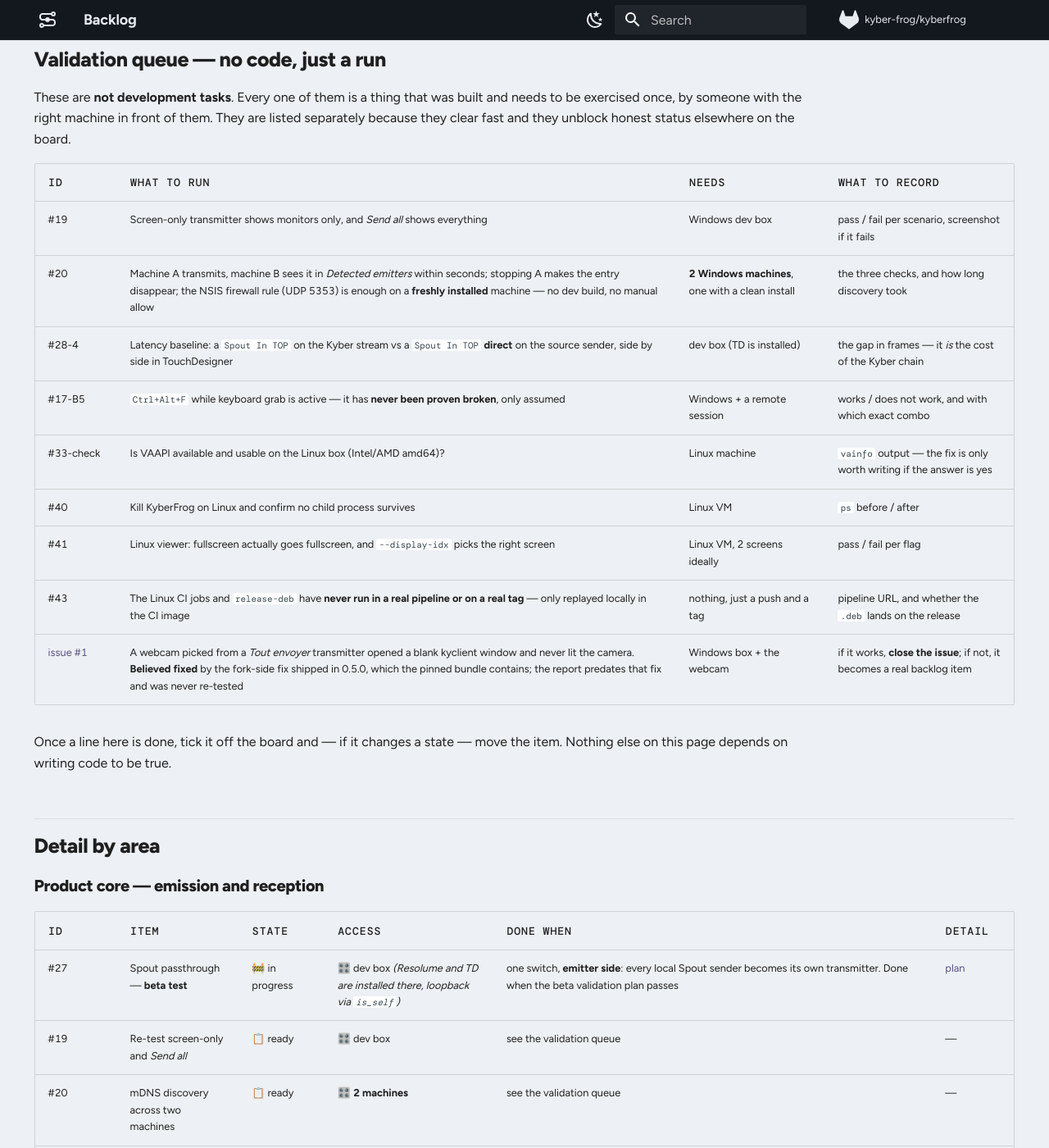
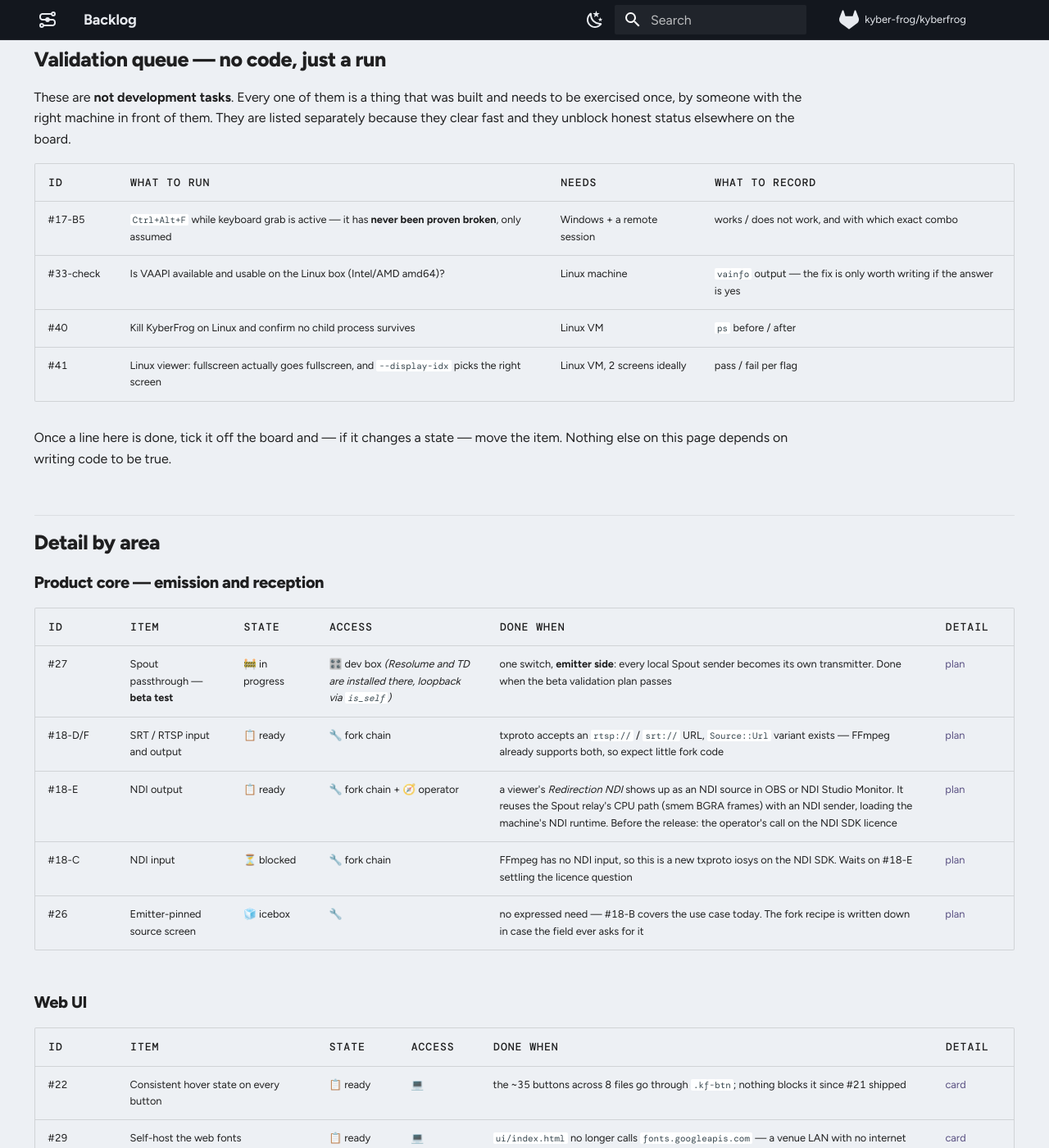
Before and after one commit to CollectiFrog/KyberFrog, an MkDocs documentation site: the page built from docs/dev/backlog.md, in a window 1280 px wide and 1400 px high, scrolled down 3310 px. Shown: the whole window at 82% size. Built offline with MkDocs 1.6.1 and Material for MkDocs 9.7.7, drawn with Linux system fonts in a browser that asks for light colours; comment, search, counter and statistics services are not loaded; some of the changed text lies outside the part shown.

Commit message:
docs(backlog): #19, #20, #28-4, #43 et issue #1 validés, sortis de la file to run
Co-Authored-By: Claude Opus 5.5 <noreply@anthropic.com>

```diff
--- a/docs/dev/backlog.md
+++ b/docs/dev/backlog.md
@@ -12,7 +12,7 @@ card links to the doc that gives the context. Shipped work is in the
 <a href="https://gitlab.com/kyber-frog/kyberfrog/-/blob/main/CHANGELOG.md">CHANGELOG</a>.</p>
 
 <div class="kf-stats">
-  <a class="kf-stat" href="#col-run"><b>9</b><span>to run — no code</span></a>
+  <a class="kf-stat" href="#col-run"><b>4</b><span>to run — no code</span></a>
   <a class="kf-stat" href="#col-laptop"><b>8</b><span>ready · laptop</span></a>
   <a class="kf-stat" href="#col-fork"><b>8</b><span>ready · fork &amp; hardware</span></a>
   <a class="kf-stat" href="#col-progress"><b>2</b><span>in progress</span></a>
@@ -21,48 +21,20 @@ card links to the doc that gives the context. Shipped work is in the
 
 <div class="kf-areas">
   <div class="kf-areabar" aria-hidden="true">
-    <i class="kf-core" style="flex-grow:8"></i><i class="kf-ui" style="flex-grow:5"></i><i class="kf-fork" style="flex-grow:10"></i><i class="kf-linux" style="flex-grow:11"></i><i class="kf-proj" style="flex-grow:5"></i>
+    <i class="kf-core" style="flex-grow:6"></i><i class="kf-ui" style="flex-grow:5"></i><i class="kf-fork" style="flex-grow:9"></i><i class="kf-linux" style="flex-grow:11"></i><i class="kf-proj" style="flex-grow:4"></i>
   </div>
-  <a class="kf-core" href="#product-core-emission-and-reception">Product core <b>8</b></a>
+  <a class="kf-core" href="#product-core-emission-and-reception">Product core <b>6</b></a>
   <a class="kf-ui" href="#web-ui">Web UI <b>5</b></a>
-  <a class="kf-fork" href="#fork-chain-and-latency">Fork chain &amp; latency <b>10</b></a>
+  <a class="kf-fork" href="#fork-chain-and-latency">Fork chain &amp; latency <b>9</b></a>
   <a class="kf-linux" href="#linux">Linux <b>11</b></a>
-  <a class="kf-proj" href="#project-wide">Project-wide <b>5</b></a>
+  <a class="kf-proj" href="#project-wide">Project-wide <b>4</b></a>
 </div>
 
 <div class="kf-board" markdown>
 
 <section class="kf-col" id="col-run" markdown>
-<header class="kf-col-head"><span>🧪 To run</span><b>9</b></header>
+<header class="kf-col-head"><span>🧪 To run</span><b>4</b></header>
 <p class="kf-col-note">Built, never exercised. No code — a machine and ten minutes.</p>
-
-<div class="kf-card kf-core" markdown>
-<p class="kf-card-head"><span>#19</span><span>🎛️ Windows</span></p>
-<p class="kf-card-title">Screen-only and <em>Send all</em> scoping</p>
-<p class="kf-card-what">A screen transmitter shows monitors only; <em>Send all</em> shows everything.</p>
-<p class="kf-card-links" markdown="span">[What to record](#validation-queue-no-code-just-a-run)</p>
-</div>
-
-<div class="kf-card kf-core" markdown>
-<p class="kf-card-head"><span>#20</span><span>🎛️ 2 machines</span></p>
-<p class="kf-card-title">mDNS discovery across two machines</p>
-<p class="kf-card-what">B sees A within seconds, loses it when A stops — on a fresh install.</p>
-<p class="kf-card-links" markdown="span">[Discovery](architecture.md#auto-discovery-mdnsdns-sd) · [What to record](#validation-queue-no-code-just-a-run)</p>
-</div>
-
-<div class="kf-card kf-core" markdown>
-<p class="kf-card-head"><span>issue 1</span><span>🎛️ Windows + webcam</span></p>
-<p class="kf-card-title">Webcam inside <em>Send all</em></p>
-<p class="kf-card-what">Reported blank before the 0.5.0 fork fix. Re-test, then close the issue.</p>
-<p class="kf-card-links" markdown="span">[Issue](https://gitlab.com/kyber-frog/kyberfrog/-/issues/1)</p>
-</div>
-
-<div class="kf-card kf-fork" markdown>
-<p class="kf-card-head"><span>#28-4</span><span>🎛️ dev box</span></p>
-<p class="kf-card-title">Latency baseline</p>
-<p class="kf-card-what">Done: 3.9 ms for the whole chain on the GPU encoder, against 15-26 ms for NDI.</p>
-<p class="kf-card-links" markdown="span">[Latency](plan-latency.md#4-mesurer-avant-doptimiser-28-4) · [Bench, results](bench-latency.md)</p>
-</div>
 
 <div class="kf-card kf-fork" markdown>
 <p class="kf-card-head"><span>#17-B5</span><span>🎛️ remote session</span></p>
@@ -92,12 +64,6 @@ card links to the doc that gives the context. Shipped work is in the
 <p class="kf-card-links" markdown="span">[Linux status](todo-linux.md)</p>
 </div>
 
-<div class="kf-card kf-proj" markdown>
-<p class="kf-card-head"><span>#43</span><span>🎛️ a push + a tag</span></p>
-<p class="kf-card-title">First real Linux pipeline</p>
-<p class="kf-card-what">The Linux CI jobs and <code>release-deb</code> have only run locally.</p>
-<p class="kf-card-links" markdown="span">[Releasing](releasing.md#the-linux-chain-never-holds-back-a-windows-release)</p>
-</div>
 </section>
 
 <section class="kf-col" id="col-laptop" markdown>
@@ -446,15 +412,10 @@ honest status elsewhere on the board.
 
 | ID | What to run | Needs | What to record |
 |---|---|---|---|
-| #19 | Screen-only transmitter shows monitors only, and *Send all* shows everything | Windows dev box | pass / fail per scenario, screenshot if it fails |
-| #20 | Machine A transmits, machine B sees it in *Detected emitters* within seconds; stopping A makes the entry disappear; the NSIS firewall rule (UDP 5353) is enough on a **freshly installed** machine — no dev build, no manual allow | **2 Windows machines**, one with a clean install | the three checks, and how long discovery took |
-| #28-4 | Latency baseline: a `Spout In TOP` on the Kyber stream vs a `Spout In TOP` **direct** on the source sender, side by side in TouchDesigner | dev box (TD is installed) | the gap in frames — it *is* the cost of the Kyber chain |
 | #17-B5 | `Ctrl+Alt+F` while keyboard grab is active — it has **never been proven broken**, only assumed | Windows + a remote session | works / does not work, and with which exact combo |
 | #33-check | Is VAAPI available and usable on the Linux box (Intel/AMD amd64)? | Linux machine | `vainfo` output — the fix is only worth writing if the answer is yes |
 | #40 | Kill KyberFrog on Linux and confirm no child process survives | Linux VM | `ps` before / after |
 | #41 | Linux viewer: fullscreen actually goes fullscreen, and `--display-idx` picks the right screen | Linux VM, 2 screens ideally | pass / fail per flag |
-| #43 | The Linux CI jobs and `release-deb` have **never run in a real pipeline or on a real tag** — only replayed locally in the CI image | nothing, just a push and a tag | pipeline URL, and whether the `.deb` lands on the release |
-| [issue #1](https://gitlab.com/kyber-frog/kyberfrog/-/issues/1) | A webcam picked from a *Tout envoyer* transmitter opened a blank kyclient window and never lit the camera. **Believed fixed** by the fork-side fix shipped in 0.5.0, which the pinned bundle contains; the report predates that fix and was never re-tested | Windows box + the webcam | if it works, **close the issue**; if not, it becomes a real backlog item |
 
 Once a line here is done, tick it off the board and — if it changes a state —
 move the item. Nothing else on this page depends on writing code to be true.
@@ -466,8 +427,6 @@ move the item. Nothing else on this page depends on writing code to be true.
 | ID | Item | State | Access | Done when | Detail |
 |---|---|---|---|---|---|
 | #27 | Spout passthrough — **beta test** | 🚧 in progress | 🎛️ dev box *(Resolume and TD are installed there, loopback via `is_self`)* | one switch, **emitter side**: every local Spout sender becomes its own transmitter. Done when the beta validation plan passes | [plan](plan-spout-passthrough.md) |
-| #19 | Re-test screen-only and *Send all* | 📋 ready | 🎛️ dev box | see the validation queue | — |
-| #20 | mDNS discovery across two machines | 📋 ready | 🎛️ **2 machines** | see the validation queue | — |
 | #18-D/F | SRT / RTSP input and output | 📋 ready | 🔧 fork chain | txproto accepts an `rtsp://` / `srt://` URL, `Source::Url` variant exists — FFmpeg already supports both, so expect little fork code | [plan](plan-sources-exports.md) |
 | #18-E | NDI output | 📋 ready | 🔧 fork chain + 🧭 operator | a viewer's *Redirection NDI* shows up as an NDI source in OBS or NDI Studio Monitor. It reuses the Spout relay's CPU path (smem BGRA frames) with an NDI sender, loading the machine's NDI runtime. Before the release: the operator's call on the NDI SDK licence | [plan](plan-sources-exports.md#18-e-ndi-output-sur-le-chemin-de-la-sortie-spout) |
 | #18-C | NDI input | ⏳ blocked | 🔧 fork chain | FFmpeg has no NDI input, so this is a new txproto iosys on the NDI SDK. Waits on #18-E settling the licence question | [plan](plan-sources-exports.md) |
@@ -490,7 +449,6 @@ move the item. Nothing else on this page depends on writing code to be true.
 
 | ID | Item | State | Access | Done when | Detail |
 |---|---|---|---|---|---|
-| #28-4 | Measure before optimising | ✅ done (`feat/bench-latency-phase-a`) | 🎛️ **zero code** | 3.9 ms median Spout → Spout on the GPU encoder, 25.8 ms on x264, NDI 15-26 ms depending on content. Manual bench, one command per configuration; the automated campaign is out of scope | [plan](plan-latency.md) · [bench, results](bench-latency.md) |
 | #28-1 | GPU encoder by default: AMF / NVENC, encoder setting in Options | 🚧 in progress (`feat/gpu-encoder-default`, release 0.6.0) | 💻 + 🎛️ AMD GPU | no fork change needed: kyavservice already supports `amf` / `nvenc`. Bench: ~4 ms Spout → Spout vs ~26 ms with x264; the old AMF crash is not reproduced with the current bundle. Still to check: visual quality, several transmitters, screen source | [plan](plan-latency.md) · [bench](bench-latency.md) |
 | #28-3 | `multi_client=false` — single session, lowest latency | 🧭 decision | 🧭 operator | tension with #27: a second client gets a 409 | [plan](plan-latency.md) |
 | #17-P2 | Vertical-screen rotation (GPU transpose) | ⏳ blocked | 🎛️ **a vertical screen** + 🔧 ~1 h 30 | root cause is already traced — this needs the hardware, not the analysis | [plan](plan-remote-desktop.md) |
@@ -524,7 +482,6 @@ Detail: [architecture](plan-linux-amd64.md) · [per-feature status](todo-linux.m
 | ID | Item | State | Access | Done when | Detail |
 |---|---|---|---|---|---|
 | #38 | Broader unit-test coverage | 📋 ready | 💻 | the targets listed in [Contributing](contributing.md#where-to-put-tests) have tests | [card](#item-38) |
-| #43 | First real run of the Linux CI jobs and `release-deb` | 📋 ready | 🎛️ a push and a tag | see the validation queue | [releasing](releasing.md) |
 | #45 | Pin the docs build image | 📋 ready | 💻 | the `pages` job runs `squidfunk/mkdocs-material:latest`, so the site build can break without a single commit on our side — and upstream has announced that MkDocs 2.0 removes plugins and theme overrides outright. Pin a version and bump it deliberately. *(The theme deliberately uses no template override, so only the plugin list is exposed.)* | — |
 | #44 | Bilingual documentation site (EN + FR) | 📋 ready | 💻 | the **user manual** is readable in French and in English. The site is English only today (`language: en`, no i18n plugin). Developer docs stay English-only on purpose | — |
 | #39 | kyberfrog-cast — define the use cases | 🧭 decision | 🧭 operator | the concrete use cases are written down and the features ranked. The technical core (phone camera → Kyber → PC) is **already proven**; this is a scoping job, not an engineering one | — |
```
Also changed, not shown: CHANGELOG.md (+3 -0 lines), docs/dev/backlog-archive.md (+5 -2 lines).
